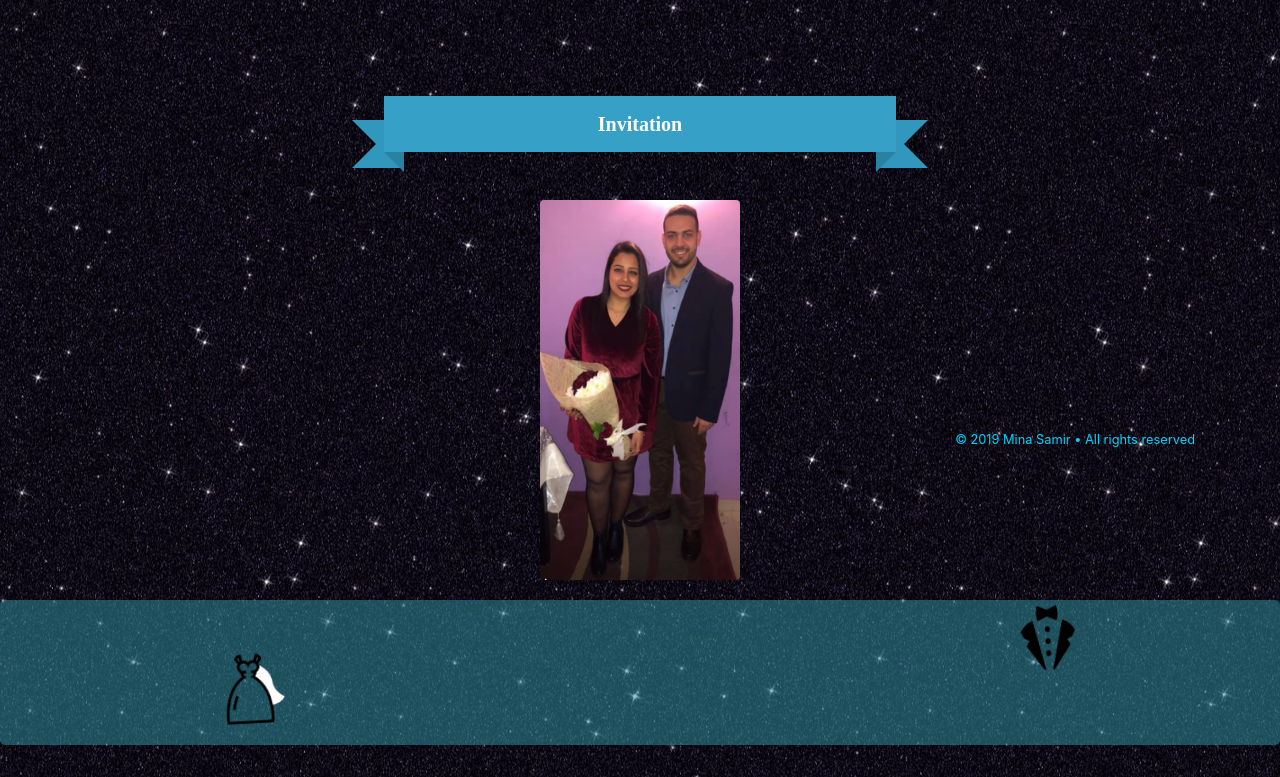
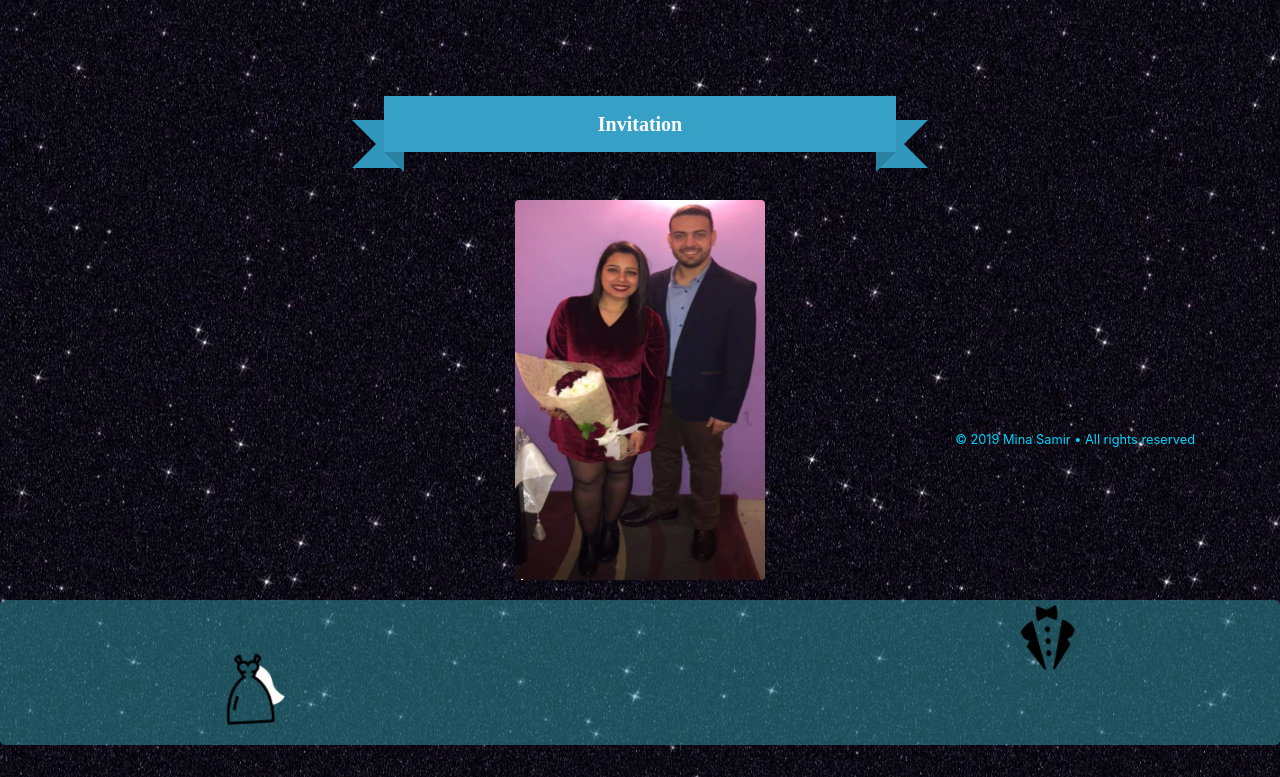
Before and after one commit to MinaSamirSamaan1/Wed, a PHP site: page / in a window 1280 px wide. Shown: the part 348-1125 px from the top of the page. Run offline with PHP 8.4, Linux system fonts and the light colour scheme; some web fonts are replaced.

```diff
--- a/flip.css
+++ b/flip.css
@@ -20,11 +20,17 @@
   transform: rotateY(180deg);
 }
 
-.flip-card-front, .flip-card-back {
+.flip-card-front{
   position: absolute;
   width: 100%;
   height: 100%;
   backface-visibility: hidden;
+}
+.flip-card-back {
+ position: absolute;
+ width: 100%;
+ height: 100%;
+ backface-visibility: hidden;
 }
 
 .flip-card-front {
--- a/index.html
+++ b/index.html
@@ -62,7 +62,7 @@
 <div class="flip-card">
   <div class="flip-card-inner">
     <div class="flip-card-front">
-      <img src="/images/MM.png" class="rounded" alt="Avatar" style="width:200px;height:380px;">
+      <img src="/images/MM.png" class="rounded" alt="Avatar" style="width:250px;height:380px;">
     </div>
     <div class="flip-card-back">
       <h1>Mina & Mirna</h1>
```
